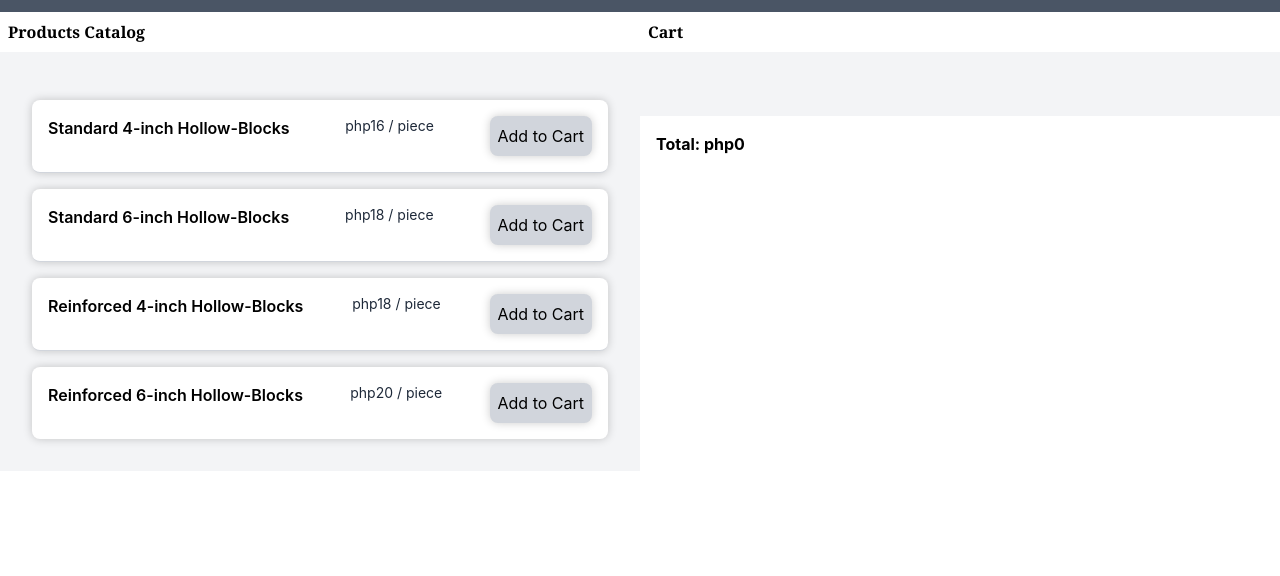
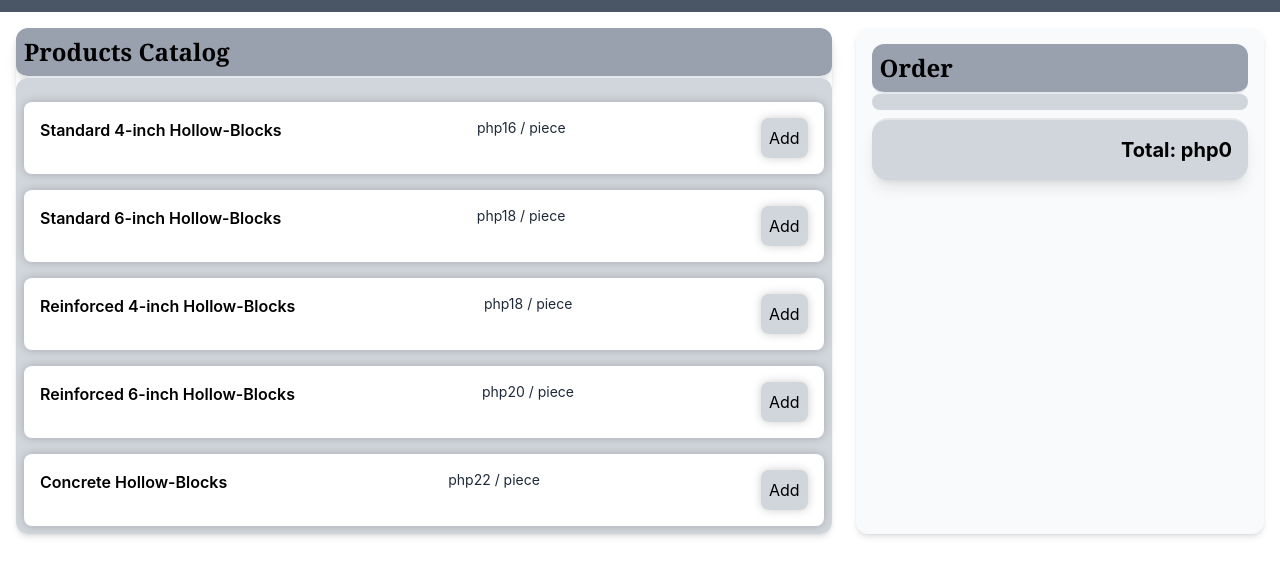
Before and after one commit to claymoreman112/CHB-system-dev, a website: page index.html in a window 1280 px wide. Shown: the part 56-632 px from the top of the page. Drawn offline with Linux system fonts and the light colour scheme.

Commit message:
Pos Demo v3

```diff
--- a/index.html
+++ b/index.html
@@ -11,25 +11,21 @@
         <h1 class="text-white text-3xl font-serif font-bold">Hollow-Block POS Demo</h1>
     </div>
 
-    <div class="flex flex-col sm:flex-row w-full gap-4">
+   <div class="flex flex-col sm:flex-row w-full gap-6 p-4">
 
-        <div class="sm:w-2/3 w-full">
-            <div class="p-2 w-full h-auto">
-                <h2 class="text-black text-2xl font-serif font-bold">Products Catalog</h2>
-            </div>
-            <div id="products-list" class="bg-gray-100 w-full h-auto divide-y divide-gray-300 p-8">
-
+    <!-- Products Panel -->
+    <div class="sm:w-2/3 w-full bg-white rounded-xl shadow-md">
+        <h2 class="text-black text-2xl font-serif font-bold border-b-2 border-gray-200 pb-2 bg-gray-400 rounded-xl p-2 shadow-lg">Products Catalog</h2>
+        <div id="products-list" class="p-2 bg-gray-300 rounded-xl">
         </div>
     </div>
 
-        <div class="sm:w-1/3 w-full">
-            <div class="p-2 w-full h-auto">
-                <h2 class="text-black text-2xl font-serif font-bold">Cart</h2>
+    <!-- Cart Panel -->
+    <div class="sm:w-1/3 w-full bg-gray-50 rounded-xl shadow-md p-4">
+        <h2 class="text-black text-2xl font-serif font-bold border-b-2 border-gray-200 pb-2 bg-gray-400 rounded-xl p-2">Order</h2>
+        <div id="cart-list" class="divide-y divide-gray-200 bg-gray-300 rounded-xl p-2">
         </div>
-            <div id="cart-list" class="bg-gray-100 w-full h-auto divide-y divide-gray-300 p-8">
-
-            </div>
-            <div id="cart-total" class="p-4 text-xl font-bold text-right">
+        <div id="cart-total" class="p-4 text-xl font-bold text-right border-t-2 border-gray-200 mt-2 bg-gray-300 shadow-lg rounded-2xl">
             Total: php0
         </div>
     </div>
--- a/script.js
+++ b/script.js
@@ -2,18 +2,20 @@ let products = [
     {name: "Standard 4-inch Hollow-Blocks", price: 16, unit: "piece"},
     {name: "Standard 6-inch Hollow-Blocks", price: 18, unit: "piece"},
     {name: "Reinforced 4-inch Hollow-Blocks", price: 18, unit: "piece"},
-    {name: "Reinforced 6-inch Hollow-Blocks", price: 20, unit: "piece"}
+    {name: "Reinforced 6-inch Hollow-Blocks", price: 20, unit: "piece"},
+    {name: "Concrete Hollow-Blocks", price: 22, unit: "piece"}
 ]
 
 
 
 let container = document.getElementById("products-list");
+let cartContainer = document.getElementById("cart-list");
 let html = "";
 products.forEach(function(product, index,){
     html += `<div class = "bg-white shadow-[0_0_10px_rgba(0,0,0,0.2)] rounded-lg flex flex-col sm:flex-row justify-between p-4 hover:bg-gray-200 mt-4">
                 <p class ="font-semibold text center sm:text-left font-arial">${product.name}</p>
                 <p class = "text-sm text-gray-800">php${product.price} / ${product.unit}</p>
-                    <button class = "rounded-lg bg-gray-300 p-2 shadow-[0_0_10px_rgba(0,0,0,0.2)] hover:bg-gray-400" data-index="${index}">Add to Cart</button>
+                    <button class = "rounded-lg bg-gray-300 p-2 shadow-[0_0_10px_rgba(0,0,0,0.2)] hover:bg-gray-400" data-index="${index}">Add</button>
 
             </div>`
 
@@ -23,6 +25,14 @@ container.innerHTML = html;
 
 let cart = [];
 
+cartContainer.addEventListener("click", function(event){
+    if(event.target.dataset.removeIndex !== undefined){
+        let index = event.target.dataset.removeIndex;
+        cart.splice(index, 1);
+        renderCart();
+    }
+});
+
 container.addEventListener("click", function(event){
     if(event.target.tagName === "BUTTON"){
         let index = event.target.dataset.index;
@@ -30,9 +40,13 @@ container.addEventListener("click", function(event){
 
         let qty = prompt("How many " + product.unit + "(s) of " + product.name + "?");
 
+
+
         if(qty === null){ return; }
 
-        qty = parseInt(qty);
+              qty = parseInt(qty);
+
+
 
         if(isNaN(qty) || qty <= 0){
             alert("Please enter a valid quantity.");
@@ -49,13 +63,14 @@ function renderCart(){
     let cartHtml = "";
     let total = 0;
 
-    cart.forEach(function(item){
+    cart.forEach(function(item, index){
         let subtotal = item.price * item.quantity;
         total += subtotal;
 
-        cartHtml += `<div class = "flex justify-between p-2">
-            <p>${item.name} (${item.quantity} ${item.unit})</p>
-            <p>php${subtotal}</p>
+        cartHtml += `<div class = " bg-white shadow-[0_0_10px_rgba(0,0,0,0.2)] rounded-lg  flex flex-col sm:flex-row justify-between p-4 hover:bg-gray-200 mt-4">
+            <p class = "text-xl font-semibold m-4">${item.name} (${item.quantity} ${item.unit})</p>
+            <p class = "text-2xl font-extrabold m-4">php${subtotal}</p>
+            <button data-remove-index="${index}" class="text-red-600 font-bold px-3 py-1 rounded-lg hover:bg-red-100">Remove</button>
         </div>`
     });
 
```
Also changed, not shown: output.css. Lines whose indentation alone changed are shown as unchanged.
